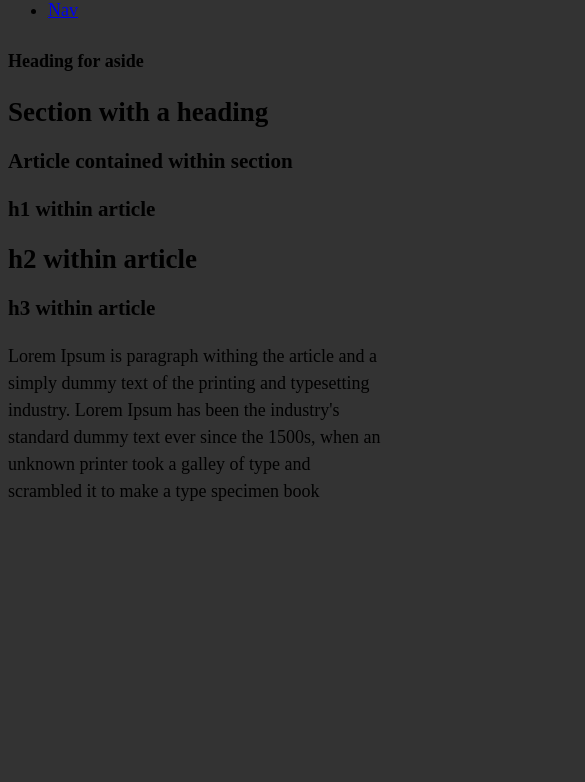
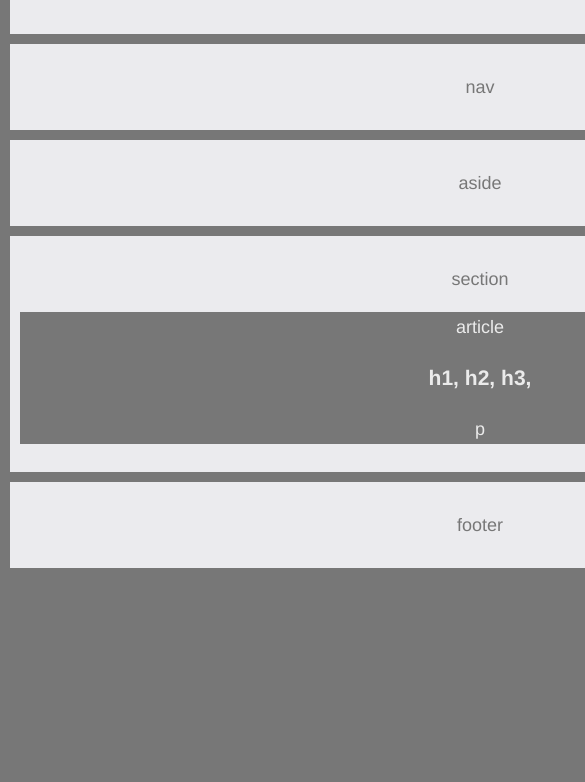
Before and after one commit to Infinidad74/HW-Wireframe, a plain HTML site: page index.html in a window 390 px wide. Shown: the part 62-844 px from the top of the page, 585 px wide, since content can reach past the window. Drawn offline with Linux system fonts and the light colour scheme; files that its build step writes are made by us from their sources.

Commit message:
completed html and styles file.

```diff
--- a/index.html
+++ b/index.html
@@ -1,56 +1,45 @@
-<!DOCTYPE <html>
-<html>
+
+<!DOCTYPE html>
+<html lang="en">
 
 <head>
-    <meta charset="utf-8">
-    <title>My Profile</title>
-    <link rel="stylesheet" type="text/css" href="css/style.css">
-
+    <meta charset="UTF-8">
+    <title>Home Work 1</title>
+    <link rel="stylesheet" type="text/css" href="styles.css">
 </head>
 
+<body>
 
+    <header>
+        <p>header</p>
+    </header>
 
-<style>
+    <nav>
+        <p>nav</p>
+    </nav>
 
+    <aside>
+        <heading>
+            <p>aside</p>
+        </heading>
+    </aside>
 
+    <section>
+        <heading>
+            <p>section</p>
+        </heading>
 
-</style>
+        <article>
+            <heading>article</heading>
+            <h1>h1, h2, h3,</h1>
+            <p>p</p>
+        </article>
+    </section>
 
-<div class="container"></div>
+    <footer>
+        <p>footer</p>
+    </footer>
 
-<body>
-    <main>
-        <header>
-            <h1>My Header</h1>
-        </header>
+</body>
 
-        <ul>
-            <li><a href="#Nav">Nav</a></li>
-        </ul>
-
-        <main>
-
-            <aside>
-                <h4>Heading for aside</h4>
-            </aside>
-
-        </main>
-
-        </head>
-        <section>
-            <h1>Section with a heading</h1>
-            <article>
-                <h1>Article contained within section</h1>
-
-                <h1>h1 within article</h1>
-                <h2>h2 within article</h2>
-                <h3>h3 within article</h3>
-                <p>Lorem Ipsum is paragraph withing the article and a simply dummy text of the printing and typesetting
-                    industry. Lorem Ipsum has been the
-                    industry's standard dummy text ever since the 1500s, when an unknown printer took a galley of type
-                    and
-                    scrambled it to make a type specimen book</p>
-            </article>
-        </section>
-
-        <body>
+</html>
--- a/style.css
+++ /dev/null
@@ -1,71 +0,0 @@
-/**
- * Media Query Demo (note the commented rules)
- **/
-
-* {
-  box-sizing: border-box;
-}
-
-/*
-  The background color will be #ccc
-  at browser widths above 768px
-*/
-body {
-  /* Typography */
-  font-size: 18px;
-  line-height: 27px;
-
-  /* Visual */
-  background-color: #ccc;
-}
-
-/*
-  The width of the wrapper will be 1024px
-  at browser widths above 768px
-*/
-.wrapper {
-  /* Box-model */
-  width: 1024px;
-
-  /* Positioning */
-  margin: 40px auto;
-}
-
-#main-content,
-#sidebar {
-  /* Box-model */
-  width: 500px;
-  padding: 30px;
-}
-
-#main-content {
-  /* Positioning */
-  float: left;
-
-  /* Visual */
-  background: #fff;
-}
-
-#sidebar {
-  /* Positioning */
-  float: right;
-
-  /* Visual */
-  background: #eee;
-}
-
-/*
-  These rules take effect when the browser's width
-  is either 768px or less.
-*/
-@media screen and (max-width: 768px) {
-  /* The body's bg color will be #333 */
-  body {
-    background-color: #333;
-  }
-
-  /* The wrapper's width will be 600px */
-  .wrapper {
-    width: 600px;
-  }
-}
--- /dev/null
+++ b/styles.css
@@ -0,0 +1,32 @@
+body {
+    font-family: 'Ariel', 'Helvetica Neue', 'Helvetica', 'sans-serif';
+    color: #777;
+    background: #777;
+    width: 960px;
+    font-size: 18px;
+    margin: auto;
+    line-height: 30px;
+}
+
+header,
+Nav,
+aside,
+section,
+footer
+ {
+    display: block;
+    background: #ebebee;
+    text-align: center;
+    padding: 10px;
+    margin: 10px;
+}
+
+Article {
+    color:#ebebeb;
+    background: #777;
+}
+
+h1 and p {
+    color:#777;
+    background: #ebebeb
+}
```
Also changed, not shown: bootstrap.html (deleted, +0 -13 lines), 2 other files.
